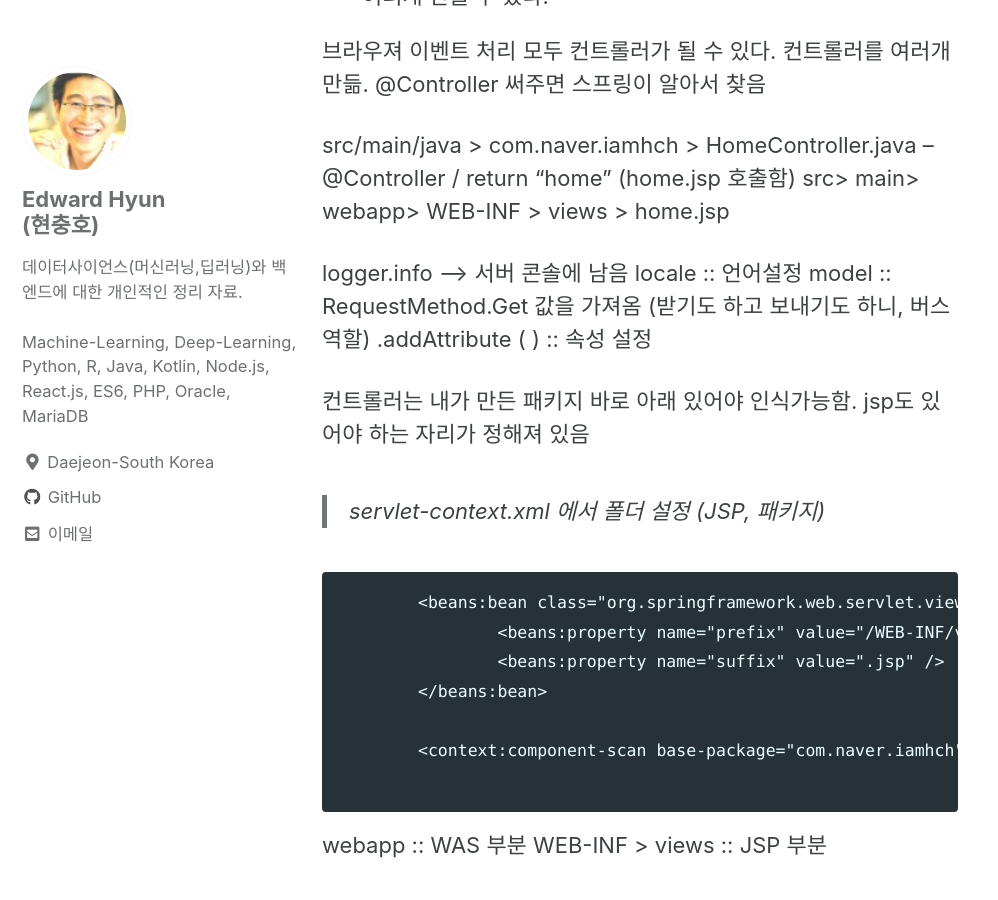
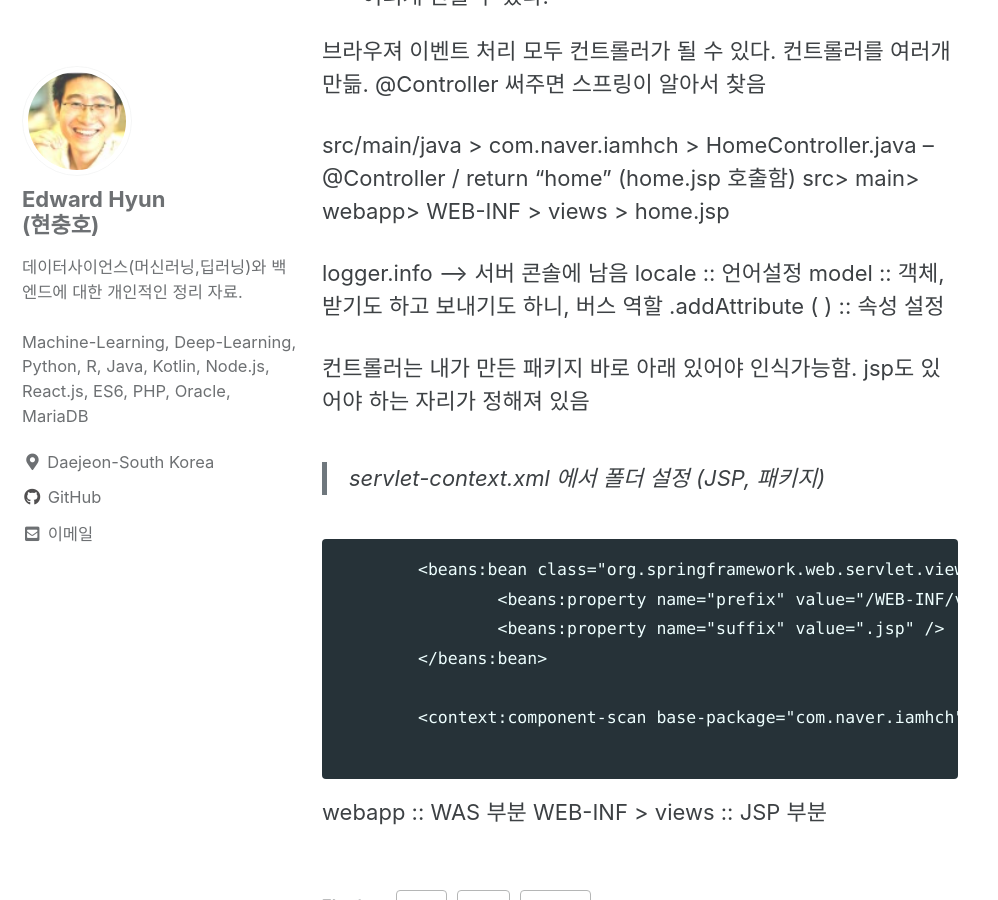
Before and after one commit to iamhch24/iamhch24.github.io, a Jekyll site: the page built from _posts/2021-01-18-[스터디] 스프링 프레임워크.md, in a window 1280 px wide and 900 px high, scrolled down 2468 px. Shown: the whole window, without its empty margins (0-998 px from the left). Built offline with Jekyll 4.4.1, drawn with Linux system fonts in a browser that asks for light colours; cached includes are drawn as plain includes; some of the changed lines change nothing that is shown.

Commit message:
_posts/2021-01-18-[스터디] 스프링 프레임워크.md updated from https://stackedit.io/

```diff
--- a/_posts/2021-01-18-[스터디] 스프링 프레임워크.md
+++ b/_posts/2021-01-18-[스터디] 스프링 프레임워크.md
@@ -96,7 +96,7 @@ src> main> webapp> WEB-INF > views > home.jsp
 
 logger.info --> 서버 콘솔에 남음
 locale :: 언어설정
-model :: RequestMethod.Get  값을 가져옴 (받기도 하고 보내기도 하니, 버스 역할)
+model :: 객체, 받기도 하고 보내기도 하니, 버스 역할
 .addAttribute ( ) :: 속성 설정
 
 컨트롤러는 내가 만든 패키지 바로 아래 있어야 인식가능함.
@@ -131,7 +131,7 @@ WEB-INF > views :: JSP 부분
 
 
 <!--stackedit_data:
-eyJoaXN0b3J5IjpbLTEyMDAzMzUwMjMsLTEyNTgyMDU4ODMsLT
-YxODk2OTY3Miw5MTA4NzI3ODYsNzE5MTMxNzY1LC0xODk5NjYz
-ODQzXX0=
+eyJoaXN0b3J5IjpbLTU3MzE4MTI3NywtMTIwMDMzNTAyMywtMT
+I1ODIwNTg4MywtNjE4OTY5NjcyLDkxMDg3Mjc4Niw3MTkxMzE3
+NjUsLTE4OTk2NjM4NDNdfQ==
 -->
```
